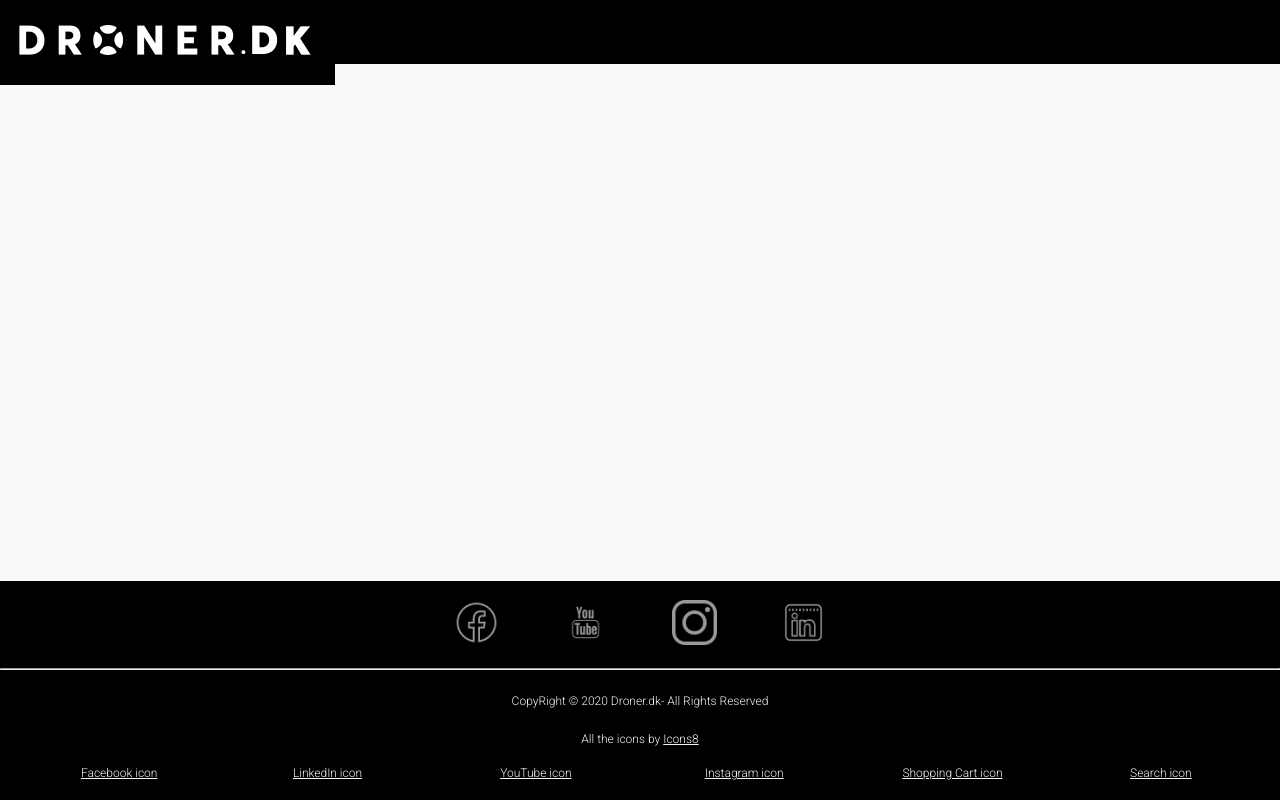
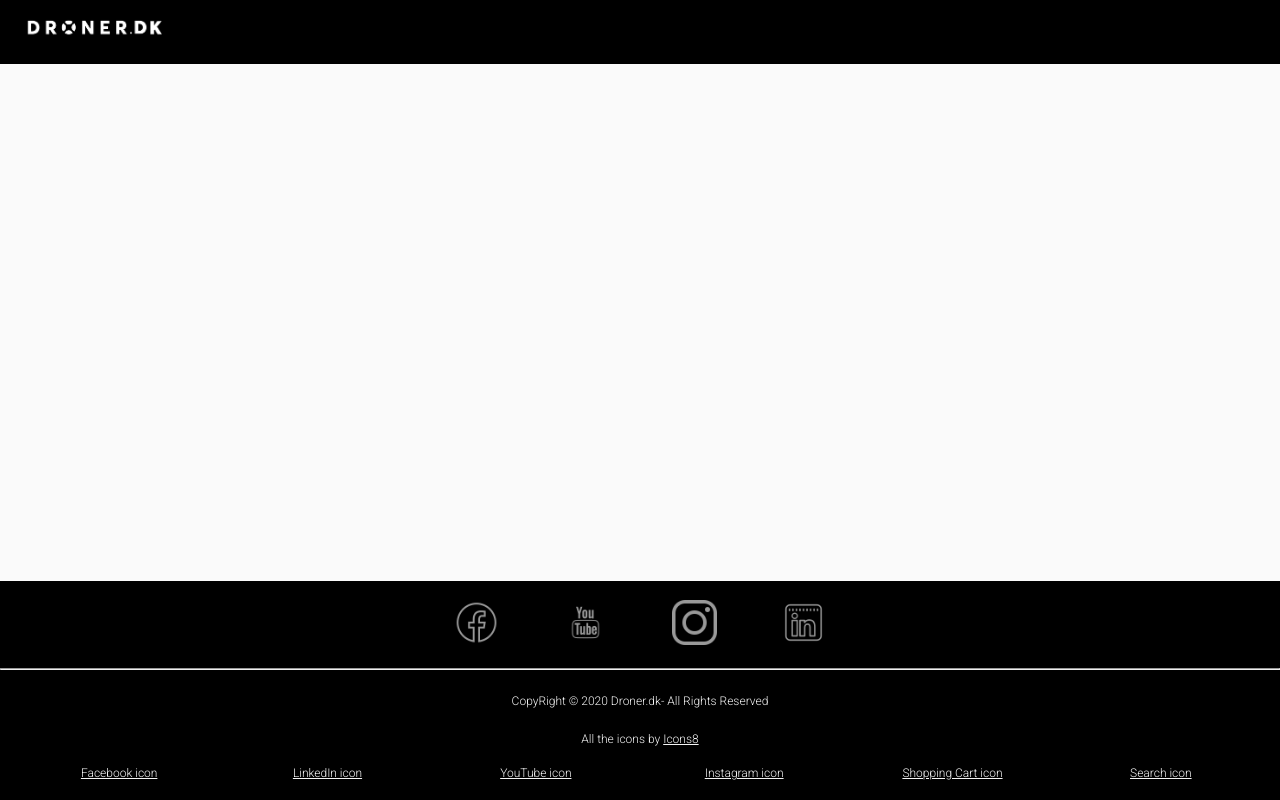
Before and after one commit to ghostink97/examproject, a website: page index.html in a window 1280 px wide. Drawn offline with Linux system fonts and the light colour scheme.

Commit message:
added the class of the logo

```diff
--- a/index.html
+++ b/index.html
@@ -12,7 +12,7 @@
 <body>
     <header>
         <nav class="NavBar">
-            <a href="#"><img class="" src="imgs/logo.png" alt="logo of droner.dk"></a>
+            <a href="#"><img class="logoImg" src="imgs/logo.png" alt="logo of droner.dk"></a>
 
         </nav>
 
```
